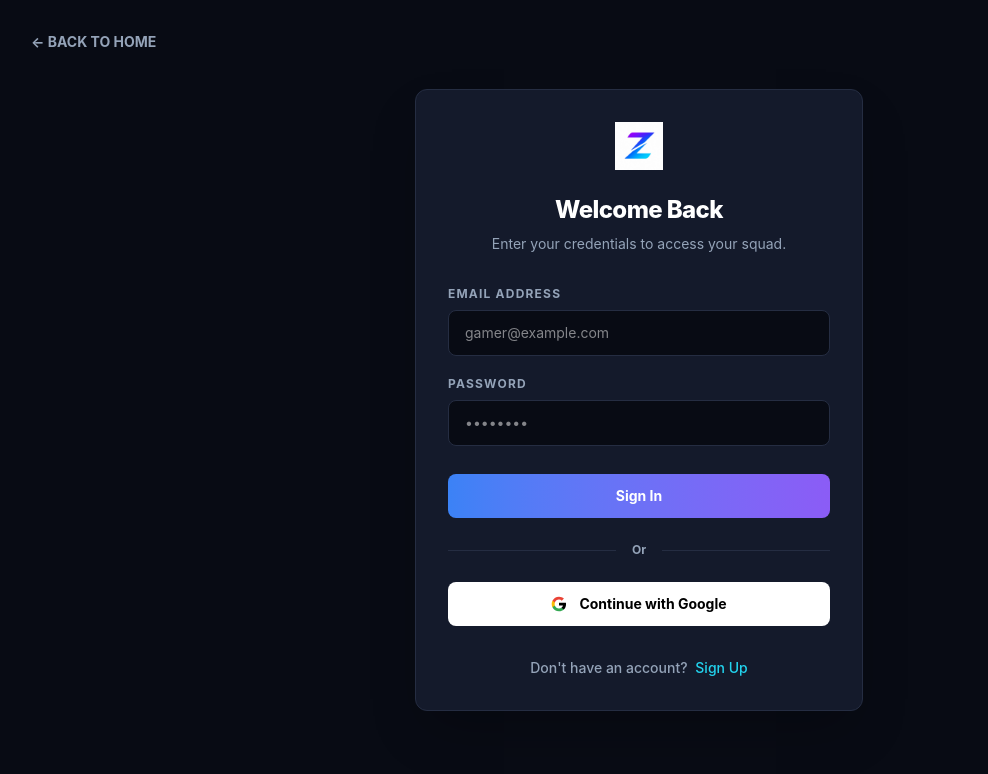
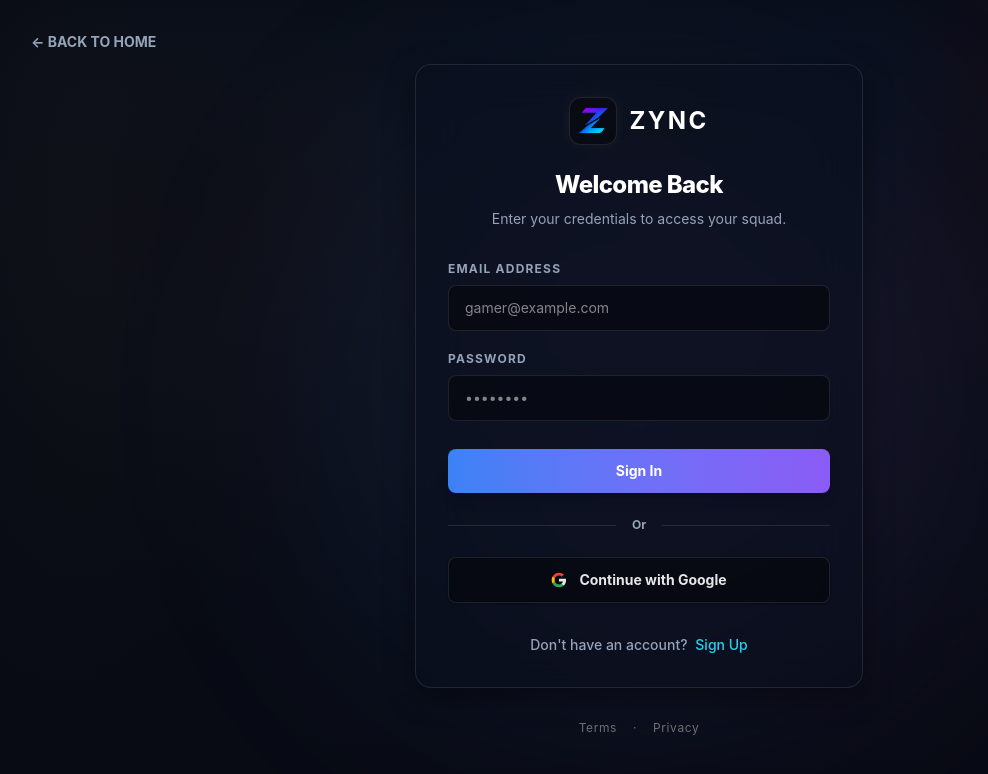
Before and after one commit to AdityaKapoor2/ZYNC, a React (Vite) app in the folder frontend/: page /login in a window 1280 px wide. Shown: the top 774 px of the page, without its empty margins (1-989 px from the left). Built offline with nearby package versions, Linux system fonts and the light colour scheme; no server answers.

Commit message:
Polish branding and login page

```diff
--- a/frontend/src/components/Navbar.jsx
+++ b/frontend/src/components/Navbar.jsx
@@ -2,7 +2,7 @@
 import { Link, useNavigate, useLocation } from 'react-router-dom';
 import { useAuth } from '../context/AuthContext';
 import { getProfile, getPresenceStatus, setOnlineStatus, setOfflineStatus, getConnectionRequests } from '../services/api';
-import zyncLogo from '../assets/zync-logo.jpg';
+import zyncLogo from '../assets/zync-logo.png';
 
 const Navbar = () => {
   const { currentUser, logout } = useAuth();
--- a/frontend/src/pages/Landing.jsx
+++ b/frontend/src/pages/Landing.jsx
@@ -1,7 +1,7 @@
 import React from 'react';
 import { Link } from 'react-router-dom';
 
-import zyncLogo from '../assets/zync-logo.jpg';
+import zyncLogo from '../assets/zync-logo.png';
 import landingBg from '../assets/landing.png';
 import bgmiLogo from '../assets/bgmi.jpg';
 import valorantLogo from '../assets/valorant.png';
--- a/frontend/src/pages/Login.jsx
+++ b/frontend/src/pages/Login.jsx
@@ -1,7 +1,8 @@
 import React, { useState } from 'react';
 import { useAuth } from '../context/AuthContext';
 import { useNavigate, Link } from 'react-router-dom';
-import zyncLogo from '../assets/zync-logo.jpg';
+import zyncLogo from '../assets/zync-logo.png';
+import landingBg from '../assets/landing.png';
 import { verifyAuth, getProfile, setOnlineStatus } from '../services/api';
 
 const Login = () => {
@@ -75,18 +76,35 @@
   };
 
   return (
-    <div className="min-h-screen bg-bg-primary text-text-primary flex items-center justify-center p-4 relative overflow-hidden font-sans">
+    <div className="min-h-screen bg-bg-primary text-text-primary flex flex-col items-center justify-center p-4 md:p-8 relative overflow-hidden font-sans">
+      {/* Background Image & Overlay */}
+      <div className="absolute inset-0 w-full h-full pointer-events-none z-0">
+        <img
+          src={landingBg}
+          alt="ZYNC Background"
+          className="w-full h-full object-cover object-center opacity-30 blur-[16px] md:blur-3xl"
+        />
+        <div className="absolute inset-0 bg-gradient-to-b from-bg-primary/80 via-bg-primary/90 to-bg-primary"></div>
+      </div>
+
       {/* Subtle ambient background glow */}
-      <div className="absolute top-1/2 left-1/2 -translate-x-1/2 -translate-y-1/2 w-[600px] h-[600px] bg-zync-purple/5 blur-[120px] rounded-full pointer-events-none -z-10"></div>
+      <div className="absolute top-1/2 left-1/2 -translate-x-1/2 -translate-y-1/2 w-[600px] max-w-[100vw] h-[600px] bg-gradient-to-r from-zync-blue/10 to-zync-purple/10 blur-[120px] rounded-full pointer-events-none z-0"></div>
 
       {/* Navbar back button */}
       <Link to="/" className="absolute top-4 left-4 md:top-8 md:left-8 text-sm font-bold text-text-secondary hover:text-white transition-colors flex items-center gap-2 z-20">
         ← BACK TO HOME
       </Link>
 
-      <div className="w-full max-w-md bg-bg-card rounded-xl p-6 md:p-8 border border-border-subtle shadow-2xl relative z-10">
+      <div className="w-full max-w-md bg-[#0A0F1E]/60 backdrop-blur-xl rounded-2xl p-6 md:p-8 border border-white/10 shadow-[0_8px_30px_rgb(0,0,0,0.4)] relative z-10 mt-8 md:mt-0">
         <div className="text-center mb-6 md:mb-8">
-          <img src={zyncLogo} alt="ZYNC Logo" className="w-10 h-10 md:w-12 md:h-12 object-contain mx-auto mb-4 md:mb-6" />
+          <div className="inline-flex items-center gap-3 mb-6">
+            <div className="w-10 h-10 md:w-12 md:h-12 bg-[#080B14] rounded-xl flex items-center justify-center overflow-hidden border border-white/10 shadow-[0_0_15px_rgba(255,255,255,0.05)]">
+              <img src={zyncLogo} alt="ZYNC Logo" className="w-full h-full object-contain" />
+            </div>
+            <span className="text-xl md:text-2xl font-bold tracking-widest text-white">
+              ZYNC
+            </span>
+          </div>
           <h2 className="text-xl md:text-2xl font-extrabold tracking-tight text-white mb-2">
             {isLogin ? 'Welcome Back' : 'Join ZYNC'}
           </h2>
@@ -109,7 +127,7 @@
               required
               value={email}
               onChange={(e) => setEmail(e.target.value)}
-              className="w-full bg-bg-primary border border-border-subtle rounded-lg px-4 py-3 text-white focus:outline-none focus:border-zync-cyan focus:ring-1 focus:ring-zync-cyan transition-colors text-sm"
+              className="w-full bg-black/40 border border-white/10 rounded-lg px-4 py-3 text-white focus:outline-none focus:border-zync-blue/50 focus:ring-1 focus:ring-zync-blue/50 transition-colors text-sm"
               placeholder="gamer@example.com"
             />
           </div>
@@ -120,29 +138,29 @@
               required
               value={password}
               onChange={(e) => setPassword(e.target.value)}
-              className="w-full bg-bg-primary border border-border-subtle rounded-lg px-4 py-3 text-white focus:outline-none focus:border-zync-cyan focus:ring-1 focus:ring-zync-cyan transition-colors text-sm"
+              className="w-full bg-black/40 border border-white/10 rounded-lg px-4 py-3 text-white focus:outline-none focus:border-zync-blue/50 focus:ring-1 focus:ring-zync-blue/50 transition-colors text-sm"
               placeholder="••••••••"
             />
           </div>
           <button
             type="submit"
             disabled={loading}
-            className="w-full py-3 rounded-lg font-bold text-sm bg-gradient-to-r from-zync-blue to-zync-purple hover:brightness-110 transition-all text-white disabled:opacity-50 mt-2"
+            className="w-full py-3 rounded-lg font-bold text-sm bg-gradient-to-r from-zync-blue to-zync-purple hover:brightness-110 transition-all shadow-lg hover:shadow-xl text-white disabled:opacity-50 mt-2"
           >
             {loading ? 'Authenticating...' : (isLogin ? 'Sign In' : 'Create Account')}
           </button>
         </form>
 
         <div className="my-6 flex items-center gap-4">
-          <div className="h-px bg-border-subtle flex-1"></div>
+          <div className="h-px bg-white/10 flex-1"></div>
           <span className="text-xs font-bold text-text-secondary">Or</span>
-          <div className="h-px bg-border-subtle flex-1"></div>
+          <div className="h-px bg-white/10 flex-1"></div>
         </div>
 
         <button
           onClick={handleGoogleAuth}
           disabled={loading}
-          className="w-full flex items-center justify-center gap-3 py-3 rounded-lg font-bold text-sm bg-white text-black hover:bg-gray-200 transition-colors disabled:opacity-50"
+          className="w-full flex items-center justify-center gap-3 py-3 rounded-lg font-bold text-sm bg-black/40 text-white/90 border border-white/10 hover:bg-white/5 hover:border-white/20 transition-all disabled:opacity-50 shadow-sm hover:shadow"
         >
           <svg className="w-4 h-4" viewBox="0 0 24 24">
             <path fill="currentColor" d="M22.56 12.25c0-.78-.07-1.53-.2-2.25H12v4.26h5.92c-.26 1.37-1.04 2.53-2.21 3.31v2.77h3.57c2.08-1.92 3.28-4.74 3.28-8.09z" />
@@ -163,6 +181,13 @@
           </button>
         </p>
       </div>
+
+      {/* Footer */}
+      <div className="mt-8 text-center text-xs text-white/40 tracking-wider relative z-10 flex gap-4">
+        <span className="hover:text-white/60 transition-colors cursor-pointer">Terms</span>
+        <span>&middot;</span>
+        <span className="hover:text-white/60 transition-colors cursor-pointer">Privacy</span>
+      </div>
     </div>
   );
 };
--- a/frontend/src/pages/Onboarding.jsx
+++ b/frontend/src/pages/Onboarding.jsx
@@ -2,7 +2,7 @@
 import { useAuth } from '../context/AuthContext';
 import { useNavigate, useSearchParams } from 'react-router-dom';
 import { updateProfile, getProfile } from '../services/api';
-import zyncLogo from '../assets/zync-logo.jpg';
+import zyncLogo from '../assets/zync-logo.png';
 
 const SUPPORTED_GAMES = ['Valorant', 'BGMI', 'Brawl Stars'];
 
```
Also changed, not shown: frontend/src/assets/zync-logo.jpg (deleted), frontend/src/assets/zync-logo.png (added).
